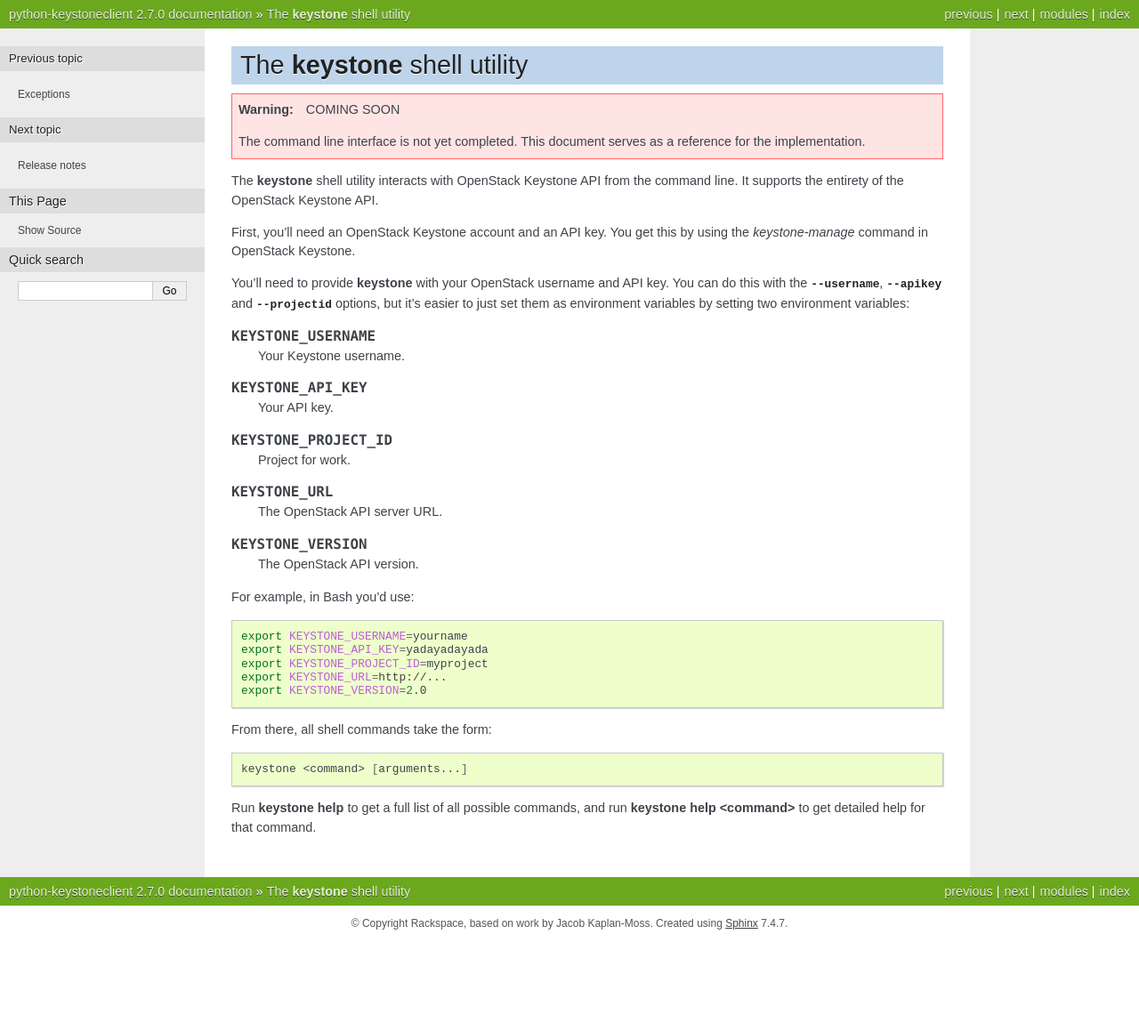
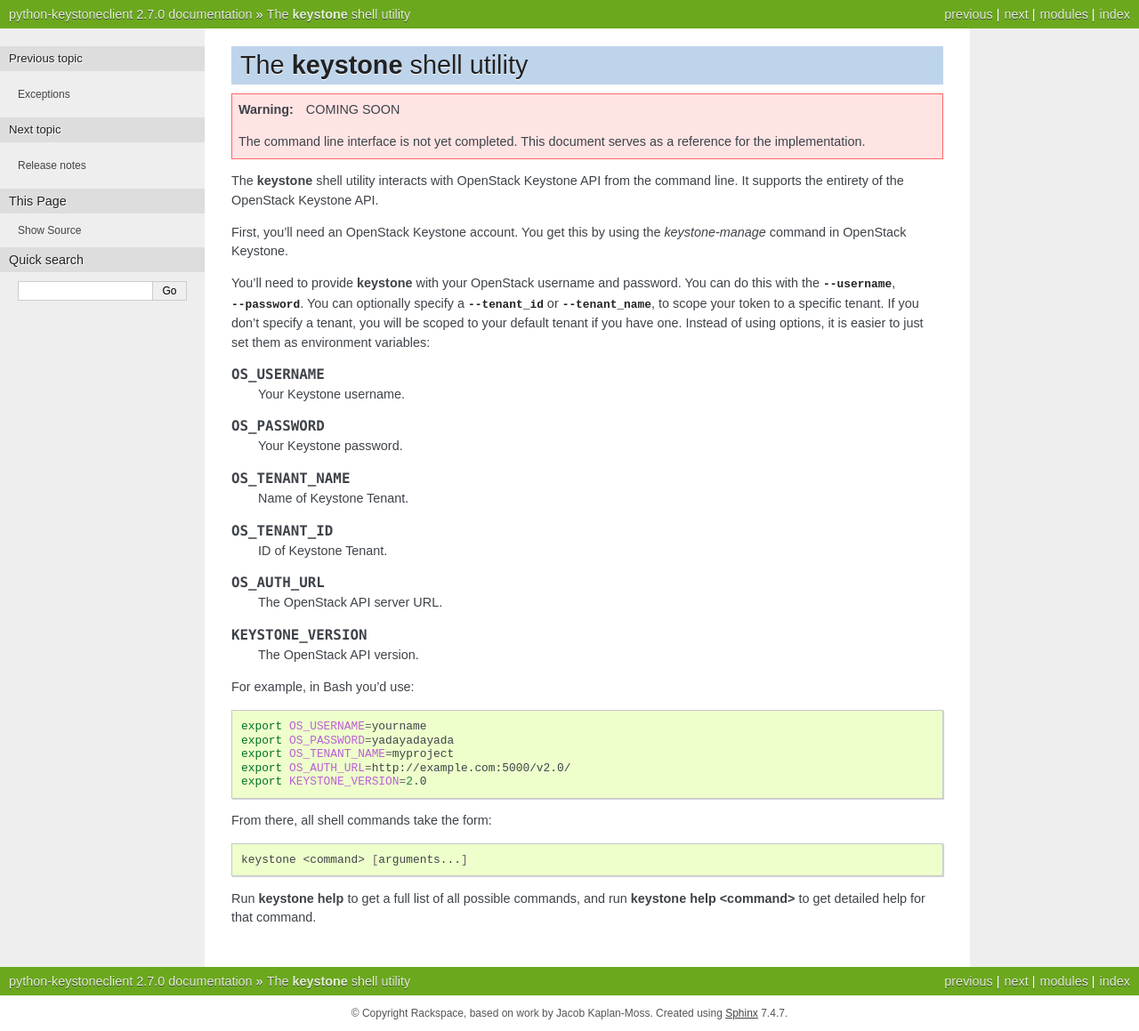
Before and after one commit to openstack/python-keystoneclient, a Sphinx documentation site: the page built from docs/shell.rst, in a window 1280 px wide. Shown: the whole page at 89% size. Built offline with Sphinx 7.4.7, drawn with Linux system fonts in a browser that asks for light colours; before the commit the page ends 1058 px from its top, so only the background shows below that.

Commit message:
more work on standardizing project_id

```diff
--- a/docs/shell.rst
+++ b/docs/shell.rst
@@ -12,27 +12,33 @@
 The :program:`keystone` shell utility interacts with OpenStack Keystone API
 from the command line. It supports the entirety of the OpenStack Keystone API.
 
-First, you'll need an OpenStack Keystone account and an API key. You get this
-by using the `keystone-manage` command in OpenStack Keystone.
+First, you'll need an OpenStack Keystone account. You get this by using the
+`keystone-manage` command in OpenStack Keystone.
 
 You'll need to provide :program:`keystone` with your OpenStack username and
-API key. You can do this with the :option:`--username`, :option:`--apikey`
-and :option:`--projectid` options, but it's easier to just set them as
-environment variables by setting two environment variables:
+password. You can do this with the :option:`--username`, :option:`--password`.
+You can optionally specify a :option:`--tenant_id` or :option:`--tenant_name`,
+to scope your token to a specific tenant.  If you don't specify a tenant, you
+will be scoped to your default tenant if you have one.  Instead of using
+options, it is easier to just set them as environment variables:
 
-.. envvar:: KEYSTONE_USERNAME
+.. envvar:: OS_USERNAME
 
     Your Keystone username.
 
-.. envvar:: KEYSTONE_API_KEY
+.. envvar:: OS_PASSWORD
 
-    Your API key.
+    Your Keystone password.
 
-.. envvar:: KEYSTONE_PROJECT_ID
+.. envvar:: OS_TENANT_NAME
 
-    Project for work.
+    Name of Keystone Tenant.
 
-.. envvar:: KEYSTONE_URL
+.. envvar:: OS_TENANT_ID
+
+    ID of Keystone Tenant.
+
+.. envvar:: OS_AUTH_URL
 
     The OpenStack API server URL.
 
@@ -42,10 +48,10 @@
 
 For example, in Bash you'd use::
 
-    export KEYSTONE_USERNAME=yourname
-    export KEYSTONE_API_KEY=yadayadayada
-    export KEYSTONE_PROJECT_ID=myproject
-    export KEYSTONE_URL=http://...
+    export OS_USERNAME=yourname
+    export OS_PASSWORD=yadayadayada
+    export OS_TENANT_NAME=myproject
+    export OS_AUTH_URL=http://example.com:5000/v2.0/
     export KEYSTONE_VERSION=2.0
 
 From there, all shell commands take the form::
```
Also changed, not shown: 1 other file.
